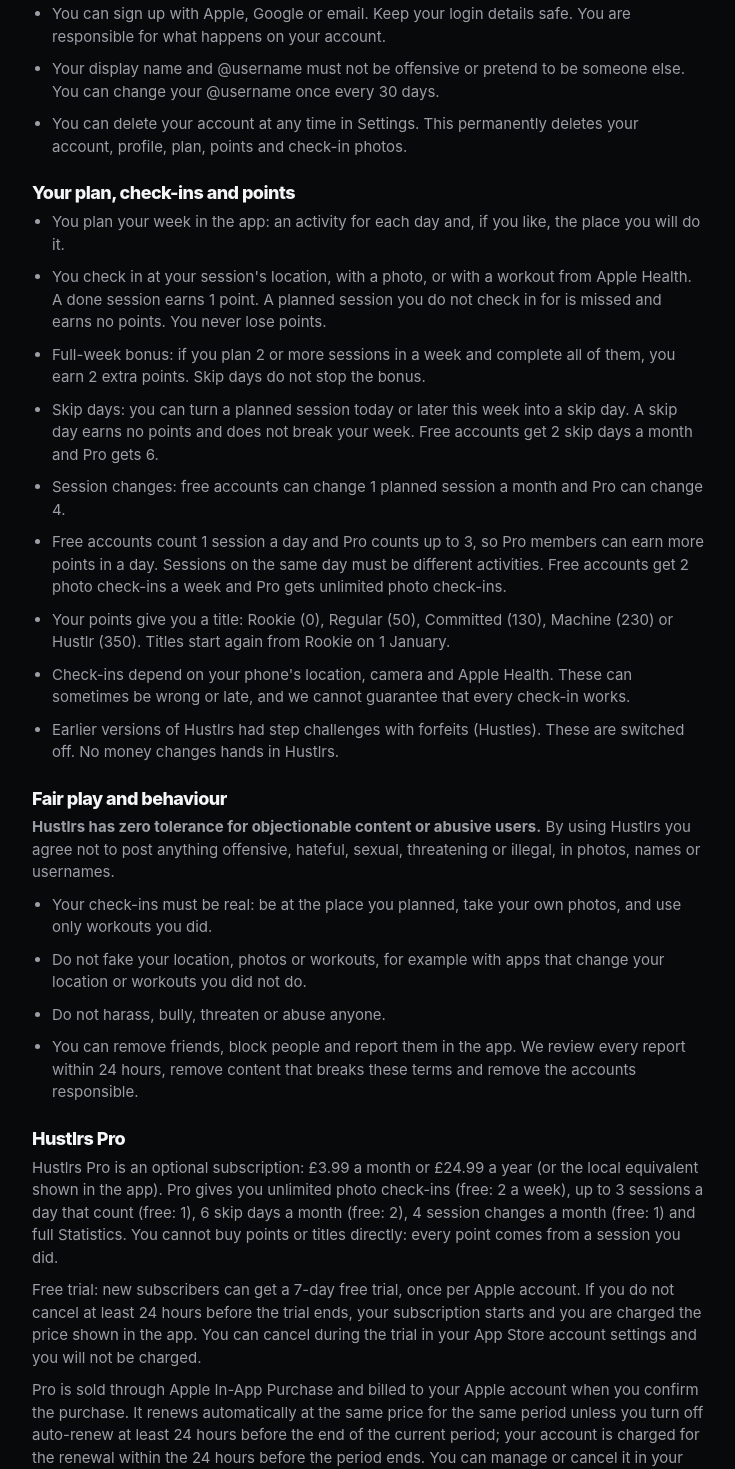
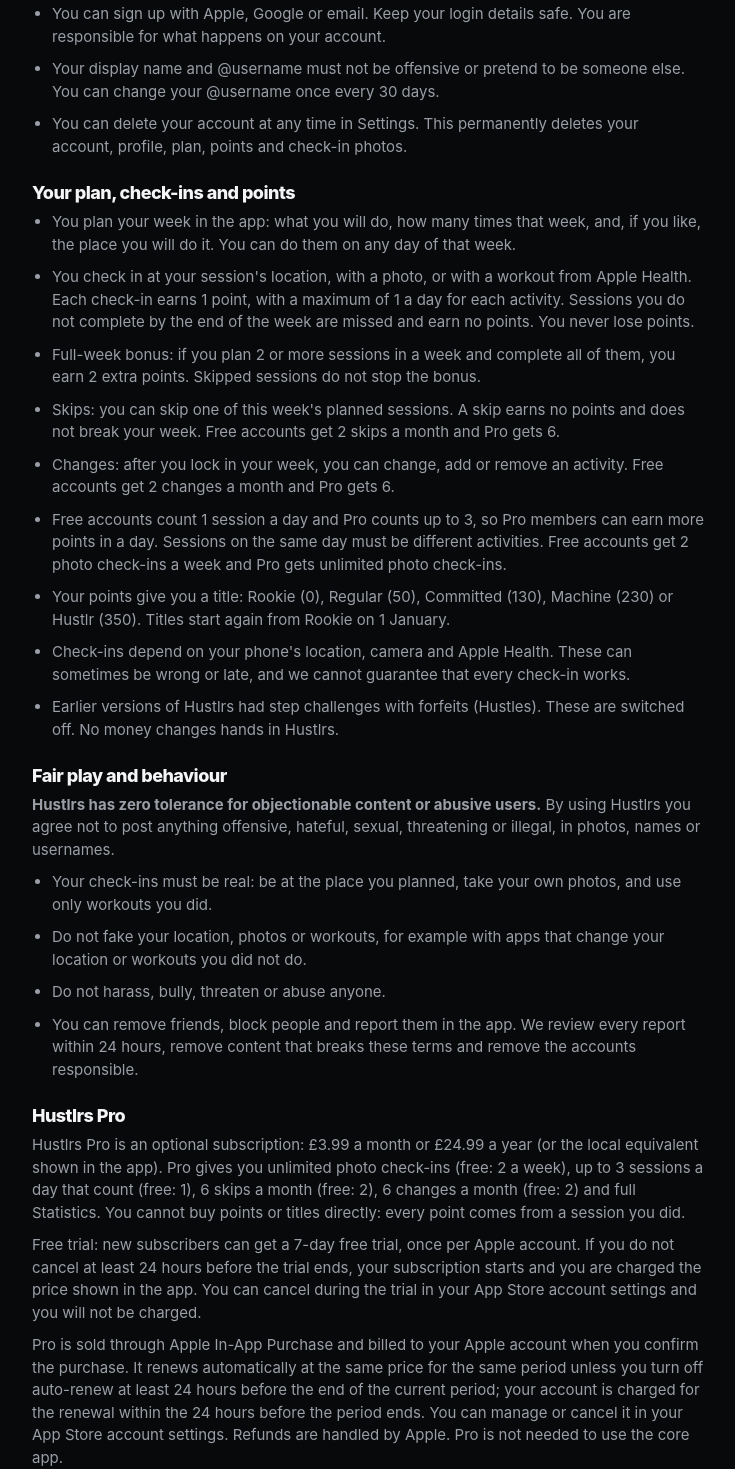
Before and after one commit to sampson123-coder/hustlrs-site, a plain HTML site: page terms.html in a window 1280 px wide. Shown: the part 562-2031 px from the top of the page, without its empty margins (272-1007 px from the left). Drawn offline with Linux system fonts and the light colour scheme.

Commit message:
Legal: weekly goals (what + how many times), skips and changes 2/6 a month, arrival alerts any day of the week
Co-Authored-By: Claude Opus 5.5 <noreply@anthropic.com>

```diff
--- a/terms.html
+++ b/terms.html
@@ -36,11 +36,11 @@
 
       <h2>Your plan, check-ins and points</h2>
       <ul>
-        <li>You plan your week in the app: an activity for each day and, if you like, the place you will do it.</li>
-        <li>You check in at your session's location, with a photo, or with a workout from Apple Health. A done session earns 1 point. A planned session you do not check in for is missed and earns no points. You never lose points.</li>
-        <li>Full-week bonus: if you plan 2 or more sessions in a week and complete all of them, you earn 2 extra points. Skip days do not stop the bonus.</li>
-        <li>Skip days: you can turn a planned session today or later this week into a skip day. A skip day earns no points and does not break your week. Free accounts get 2 skip days a month and Pro gets 6.</li>
-        <li>Session changes: free accounts can change 1 planned session a month and Pro can change 4.</li>
+        <li>You plan your week in the app: what you will do, how many times that week, and, if you like, the place you will do it. You can do them on any day of that week.</li>
+        <li>You check in at your session's location, with a photo, or with a workout from Apple Health. Each check-in earns 1 point, with a maximum of 1 a day for each activity. Sessions you do not complete by the end of the week are missed and earn no points. You never lose points.</li>
+        <li>Full-week bonus: if you plan 2 or more sessions in a week and complete all of them, you earn 2 extra points. Skipped sessions do not stop the bonus.</li>
+        <li>Skips: you can skip one of this week's planned sessions. A skip earns no points and does not break your week. Free accounts get 2 skips a month and Pro gets 6.</li>
+        <li>Changes: after you lock in your week, you can change, add or remove an activity. Free accounts get 2 changes a month and Pro gets 6.</li>
         <li>Free accounts count 1 session a day and Pro counts up to 3, so Pro members can earn more points in a day. Sessions on the same day must be different activities. Free accounts get 2 photo check-ins a week and Pro gets unlimited photo check-ins.</li>
         <li>Your points give you a title: Rookie (0), Regular (50), Committed (130), Machine (230) or Hustlr (350). Titles start again from Rookie on 1 January.</li>
         <li>Check-ins depend on your phone's location, camera and Apple Health. These can sometimes be wrong or late, and we cannot guarantee that every check-in works.</li>
@@ -57,7 +57,7 @@
       </ul>
 
       <h2>Hustlrs Pro</h2>
-      <p>Hustlrs Pro is an optional subscription: &pound;3.99 a month or &pound;24.99 a year (or the local equivalent shown in the app). Pro gives you unlimited photo check-ins (free: 2 a week), up to 3 sessions a day that count (free: 1), 6 skip days a month (free: 2), 4 session changes a month (free: 1) and full Statistics. You cannot buy points or titles directly: every point comes from a session you did.</p>
+      <p>Hustlrs Pro is an optional subscription: &pound;3.99 a month or &pound;24.99 a year (or the local equivalent shown in the app). Pro gives you unlimited photo check-ins (free: 2 a week), up to 3 sessions a day that count (free: 1), 6 skips a month (free: 2), 6 changes a month (free: 2) and full Statistics. You cannot buy points or titles directly: every point comes from a session you did.</p>
       <p>Free trial: new subscribers can get a 7-day free trial, once per Apple account. If you do not cancel at least 24 hours before the trial ends, your subscription starts and you are charged the price shown in the app. You can cancel during the trial in your App Store account settings and you will not be charged.</p>
       <p>Pro is sold through Apple In-App Purchase and billed to your Apple account when you confirm the purchase. It renews automatically at the same price for the same period unless you turn off auto-renew at least 24 hours before the end of the current period; your account is charged for the renewal within the 24 hours before the period ends. You can manage or cancel it in your App Store account settings. Refunds are handled by Apple. Pro is not needed to use the core app.</p>
 
```
Also changed, not shown: privacy.html (+2 -2 lines).
